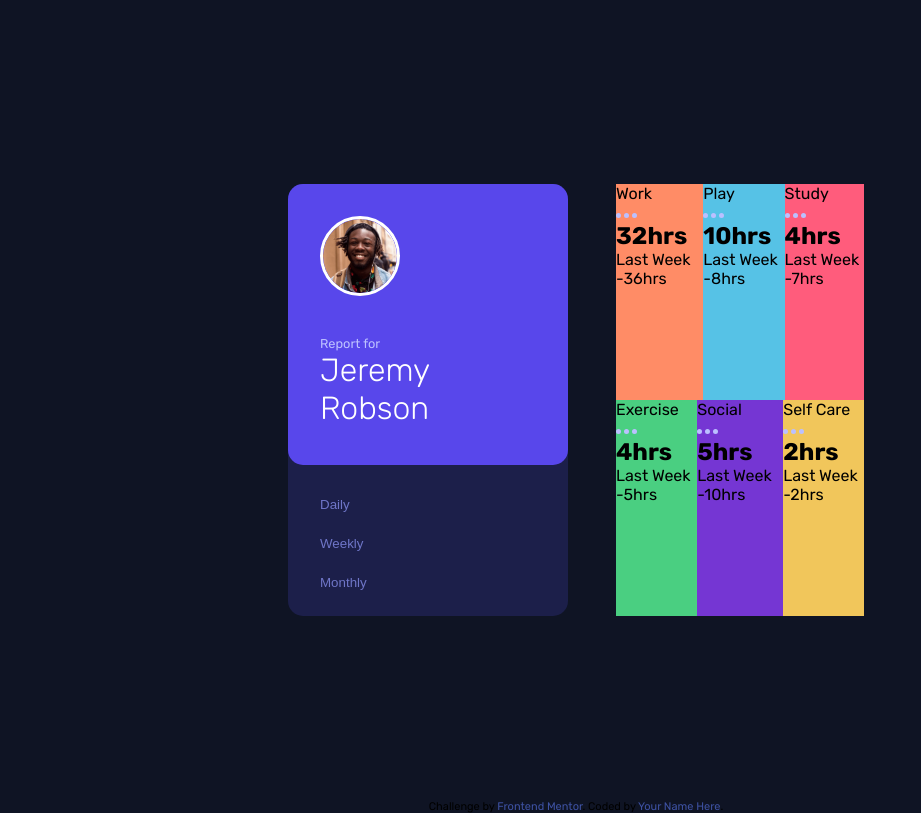
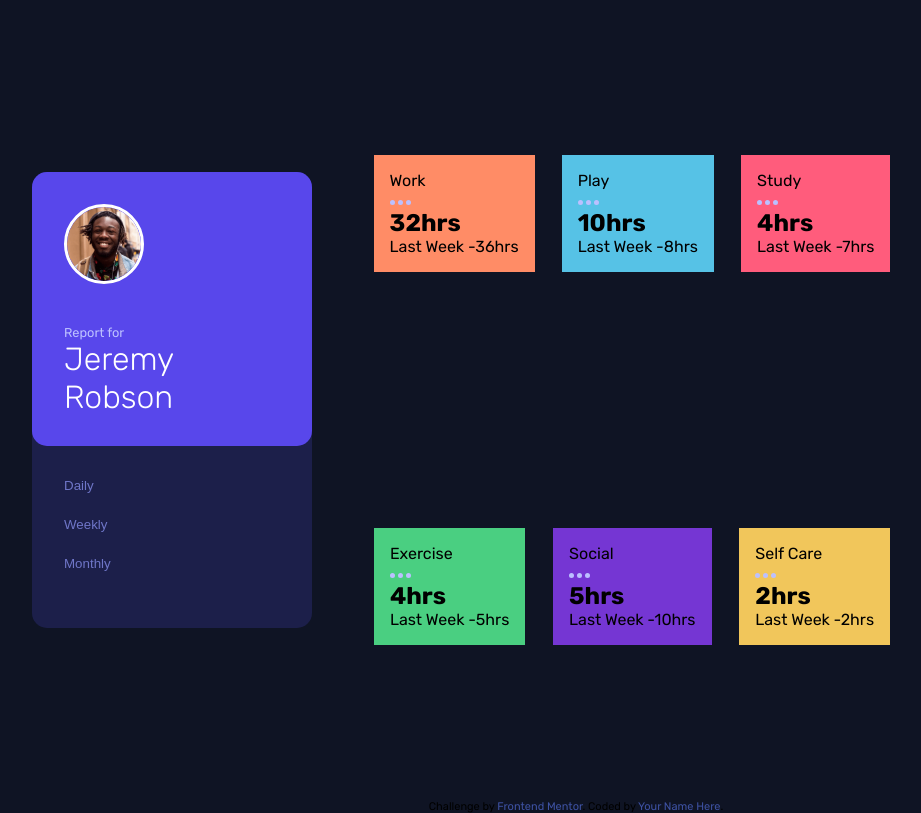
Before and after one commit to emmanuelgv408/TimeTrackingDash, a plain HTML site: page index.html in a window 1280 px wide. Shown: the whole page, without its empty margins (64-985 px from the left). Drawn offline with Linux system fonts and the light colour scheme.

Commit message:
fixing layout

```diff
--- a/style.css
+++ b/style.css
@@ -29,37 +29,38 @@ body {
 
 .wrapper{
     height: 100dvh;
-    display: flex;
-    justify-content: center;
-    align-items: center;
+    display: grid;
+    place-items: center;
 }
 
 
-/*user panel*/
+
 
 .panel{
     background-color: var(--VeryDarkBlue);
     display: flex;
-    width:50%;
-    justify-content:space-between;
-
+    width: 90%;
+    height: 65%;
     max-width: 1200px;
-   padding: 2em;
+    padding: 2em;
     gap: 3rem;
 }
 
+/*user panel*/
 .user-panel{
     background-color: var(--DarkBlue);
     border-radius:15px;
     width: 100%;
+    height: 100%;
     max-width: 280px;
+
 
 }
 
 .user-info{
     background-color: antiquewhite;
     width: 100%;
-    height: 65%;
+    height: 60%;
     padding: 2rem;
     background-color: var(--Blue);
     border-radius: 15px;
@@ -110,26 +111,31 @@ width: 20px;
 
 .activity-panel{
     display: flex;
-flex-direction: column;
-justify-content: center;
+    flex-direction: column;
+    justify-content: center;
+    width: 50%;
+
+
+
+
 
 }
 
 .activity-top{
     display: flex;
-    height: 50%;
-    width: 100%;
+    justify-content: space-around;
+    margin-bottom: 16em;
+
 }
 
 .activity-bottom{
     display: flex;
-    height: 50%;
-    width: 100%;
+    justify-content: space-around;
 
 }
 
 .panels{
-
+    padding: 1em;
 }
 
 .work-panel{
```
